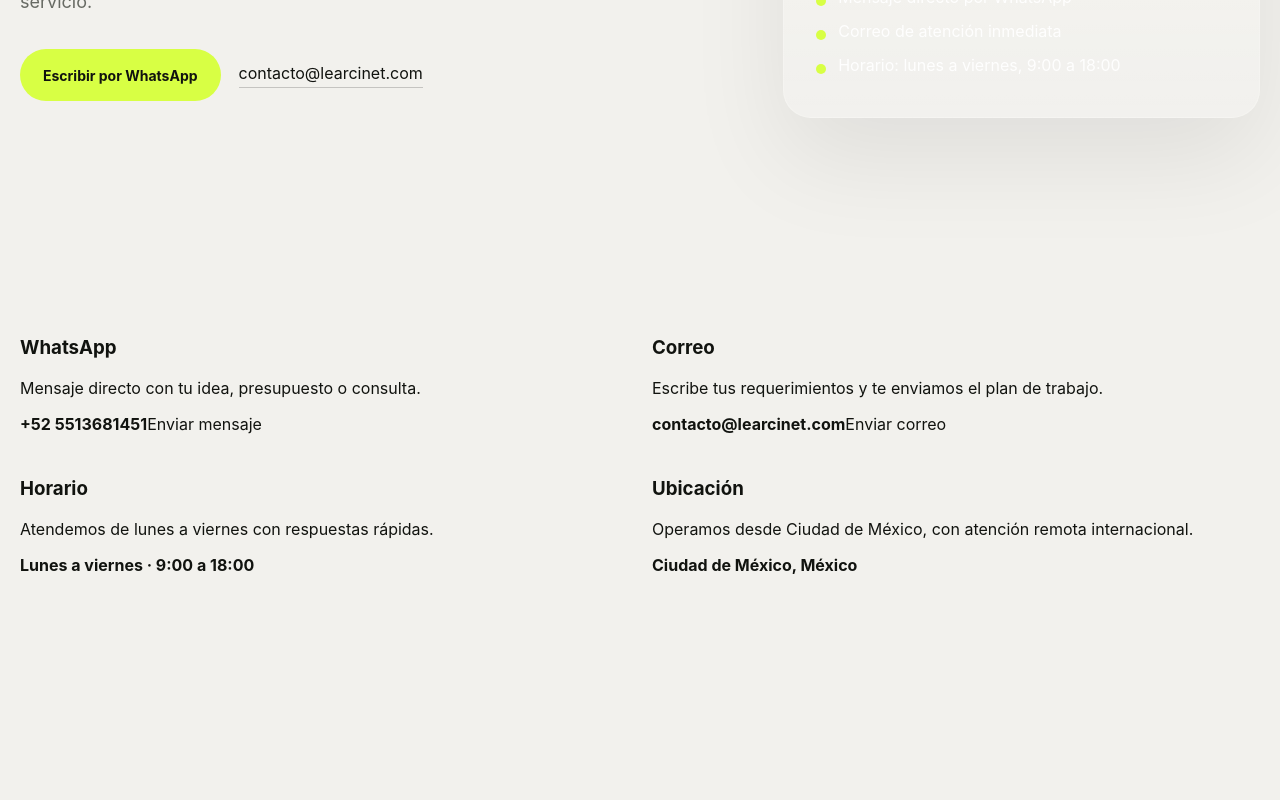
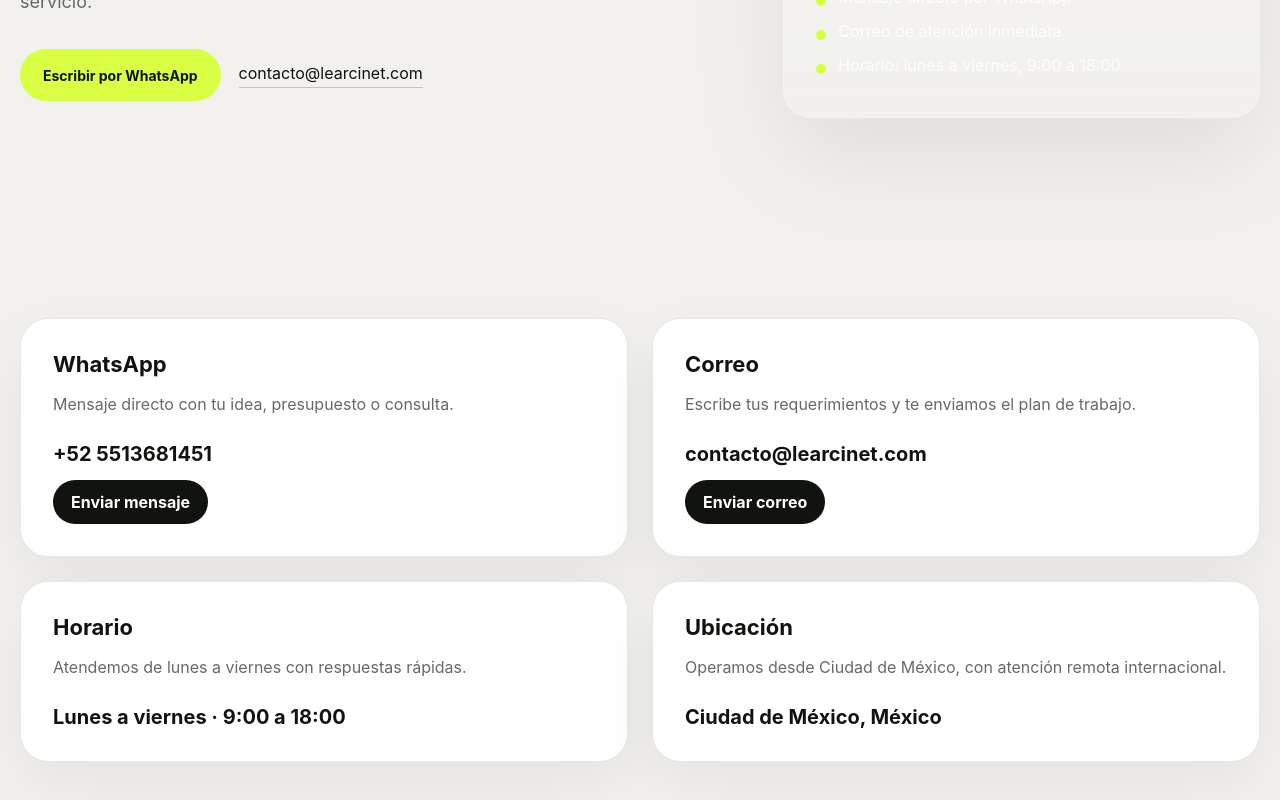
Before and after one commit to learci/learcinet-web, a Next.js app: page /contact in a window 1280 px wide. Shown: the part 600-1400 px from the top of the page. Before the commit the page ends 1315 px from the top, so only its background shows below. Built offline with nearby package versions, Linux system fonts and the light colour scheme.

Commit message:
Fix contact cards to use updated v2 styles

```diff
--- a/app/contact/page.js
+++ b/app/contact/page.js
@@ -3,16 +3,16 @@
 
 function ContactCard({ title, value, description, href, children }) {
   return (
-    <article className="contact-card">
+    <article className="contact-card-v2">
       <h3>{title}</h3>
       {description && <p>{description}</p>}
       {value && <strong>{value}</strong>}
       {href ? (
-        <a className="contact-link" href={href} target="_blank" rel="noreferrer">
+        <a className="contact-link-v2" href={href} target="_blank" rel="noreferrer">
           {children || "Abrir"}
         </a>
       ) : (
-        children && <div className="contact-meta">{children}</div>
+        children && <div className="contact-meta-v2">{children}</div>
       )}
     </article>
   );
```
